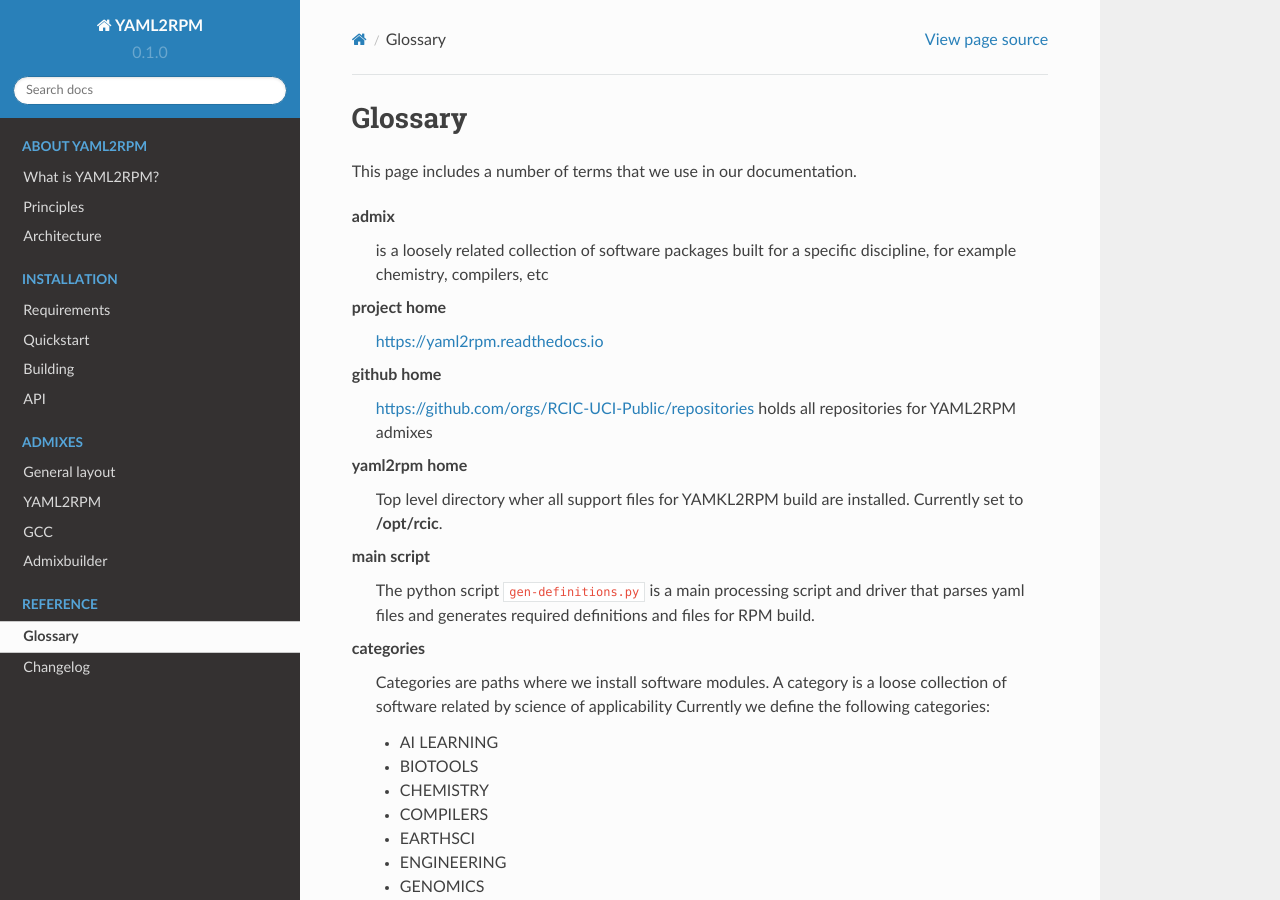
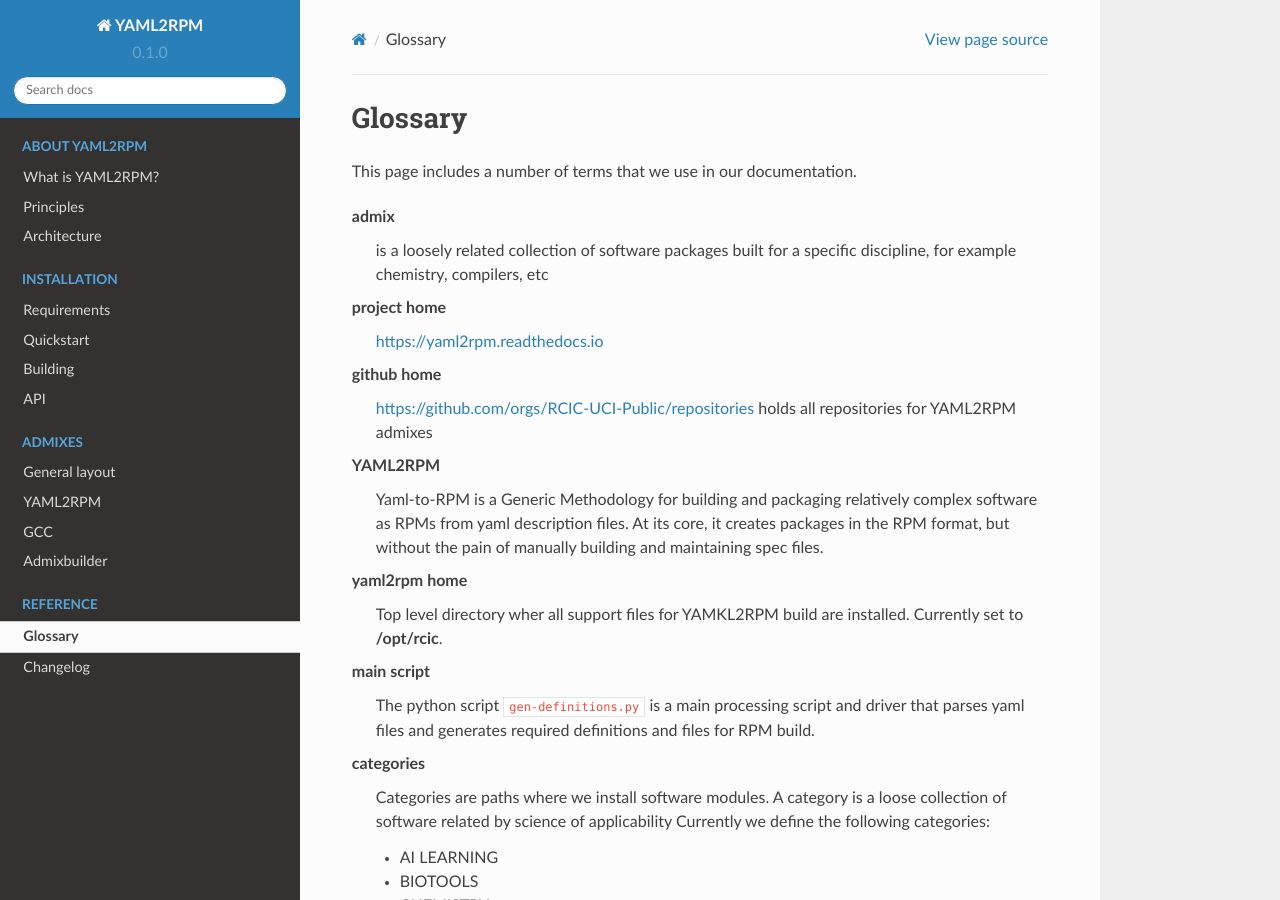
Before and after one commit to RCIC-UCI-Public/yaml2rpm-docs, a Sphinx documentation site: the page built from docs/source/references/glossary.rst, in a window 1280 px wide and 900 px high. Built offline with Sphinx 7.4.7 and the Read the Docs theme 2.0.0, drawn with Linux system fonts in a browser that asks for light colours.

Commit message:
add YAML2RPM definition

```diff
--- a/docs/source/references/glossary.rst
+++ b/docs/source/references/glossary.rst
@@ -15,6 +15,12 @@ This page includes a number of terms that we use in our documentation.
    github home
       https://github.com/orgs/RCIC-UCI-Public/repositories
       holds all repositories for YAML2RPM admixes
+
+   YAML2RPM
+      Yaml-to-RPM is a Generic Methodology for building and packaging
+      relatively complex software as RPMs from yaml description files.
+      At its core, it creates packages in the RPM format, but without
+      the pain of manually building and maintaining spec files.
 
    yaml2rpm home
       Top level directory wher all support files for YAMKL2RPM build are
```
